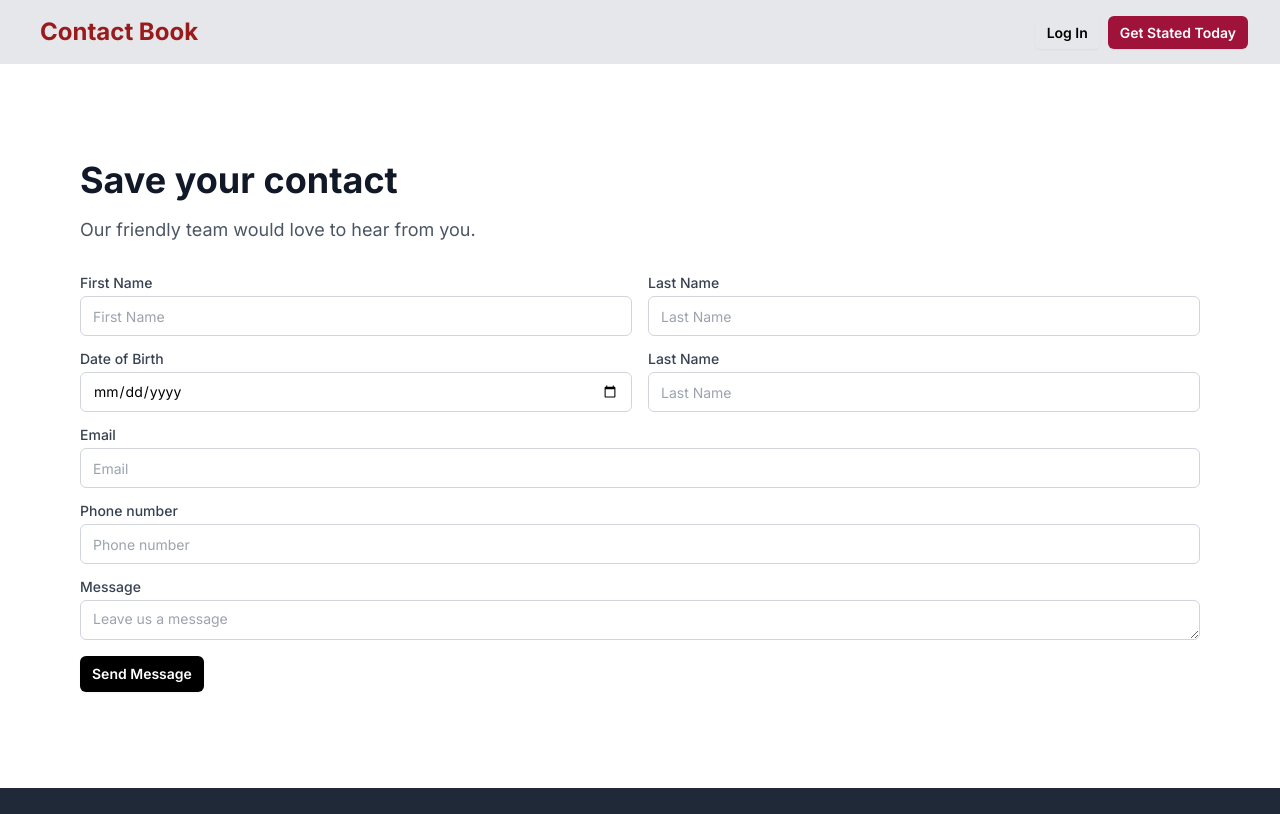
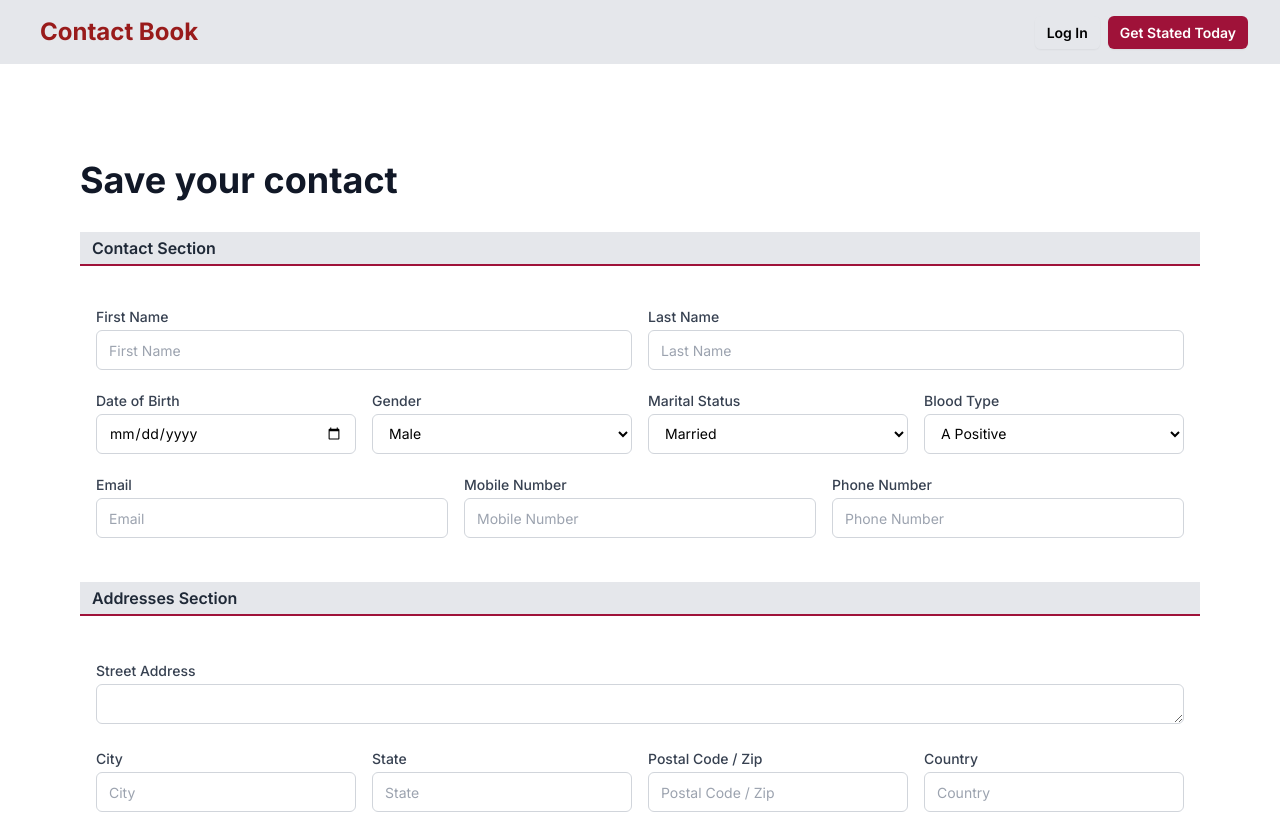
Before and after one commit to SurajKushwaha23/contact-book, a Next.js app: page /add-contact-data in a window 1280 px wide. Shown: the top 814 px of the page. Built offline with nearby package versions, Linux system fonts and the light colour scheme.

Commit message:
Add contact form page

```diff
--- a/src/app/(contact-book)/add-contact-data/page.js
+++ b/src/app/(contact-book)/add-contact-data/page.js
@@ -11,12 +11,13 @@ export default function AddContactData() {
               <p className="text-2xl font-bold text-gray-900 md:text-4xl">
                 Save your contact
               </p>
-              <p className="mt-4 text-lg text-gray-600">
-                Our friendly team would love to hear from you.
-              </p>
 
               <form action="" className="mt-8 space-y-4">
-                <div className="grid w-full gap-y-4 md:gap-x-4 lg:grid-cols-2">
+                <p className="mt-4 text-md font-semibold text-gray-800 bg-gray-200 px-3 py-1 border-b-2 border-rose-800 border-solid">
+                  Contact Section
+                </p>
+                <div className="p-4">
+                  <div className="grid w-full gap-y-4 py-3 md:gap-x-4 lg:grid-cols-2">
                     <div className="grid w-full  items-center gap-1.5">
                       <label
                         className="text-sm font-medium leading-none text-gray-700 peer-disabled:cursor-not-allowed peer-disabled:opacity-70"
@@ -46,7 +47,7 @@ export default function AddContactData() {
                       />
                     </div>
                   </div>
-                <div className="grid w-full gap-y-4 md:gap-x-4 lg:grid-cols-2">
+                  <div className="grid w-full py-3 gap-y-4 md:gap-x-4 lg:grid-cols-4">
                     <div className="grid w-full  items-center gap-1.5">
                       <label
                         className="text-sm font-medium leading-none text-gray-700 peer-disabled:cursor-not-allowed peer-disabled:opacity-70"
@@ -64,63 +65,181 @@ export default function AddContactData() {
                         className="text-sm font-medium leading-none text-gray-700 peer-disabled:cursor-not-allowed peer-disabled:opacity-70"
                         htmlFor="last_name"
                       >
-                      Last Name
+                        Gender
                       </label>
-                    <input
-                      className="flex h-10 w-full rounded-md border border-gray-300 bg-transparent px-3 py-2 text-sm placeholder:text-gray-400 focus:outline-none focus:ring-1 focus:ring-gray-400 focus:ring-offset-1 disabled:cursor-not-allowed disabled:opacity-50 dark:border-gray-700 dark:text-gray-50 dark:focus:ring-gray-400 dark:focus:ring-offset-gray-900"
-                      type="text"
-                      id="last_name"
-                      placeholder="Last Name"
-                    />
-                  </div>
+                      <select
+                        name="gender"
+                        autoComplete="country-name"
+                        className="block h-10 w-full rounded-md border border-gray-300 bg-transparent px-3 py-2 text-sm placeholder:text-gray-400 focus:outline-none focus:ring-1 focus:ring-gray-400 focus:ring-offset-1 disabled:cursor-not-allowed disabled:opacity-50 dark:border-gray-700 dark:text-gray-50 dark:focus:ring-gray-400 dark:focus:ring-offset-gray-900"
+                      >
+                        <option>Male</option>
+                        <option>Female</option>
+                        <option>Other</option>
+                      </select>
                     </div>
                     <div className="grid w-full  items-center gap-1.5">
                       <label
                         className="text-sm font-medium leading-none text-gray-700 peer-disabled:cursor-not-allowed peer-disabled:opacity-70"
-                    htmlFor="email"
+                        htmlFor="last_name"
+                      >
+                        Marital Status
+                      </label>
+                      <select
+                        name="maritalStatus"
+                        autoComplete="country-name"
+                        className="block h-10 w-full rounded-md border border-gray-300 bg-transparent px-3 py-2 text-sm placeholder:text-gray-400 focus:outline-none focus:ring-1 focus:ring-gray-400 focus:ring-offset-1 disabled:cursor-not-allowed disabled:opacity-50 dark:border-gray-700 dark:text-gray-50 dark:focus:ring-gray-400 dark:focus:ring-offset-gray-900"
+                      >
+                        <option>Married</option>
+                        <option>Not married</option>
+                        <option>Single</option>
+                        <option>Widowed</option>
+                        <option>Divorced</option>
+                      </select>
+                    </div>
+                    <div className="grid w-full  items-center gap-1.5">
+                      <label
+                        className="text-sm font-medium leading-none text-gray-700 peer-disabled:cursor-not-allowed peer-disabled:opacity-70"
+                        htmlFor="last_name"
+                      >
+                        Blood Type
+                      </label>
+                      <select
+                        name="bloodType"
+                        autoComplete="bloodType"
+                        className="block h-10 w-full rounded-md border border-gray-300 bg-transparent px-3 py-2 text-sm placeholder:text-gray-400 focus:outline-none focus:ring-1 focus:ring-gray-400 focus:ring-offset-1 disabled:cursor-not-allowed disabled:opacity-50 dark:border-gray-700 dark:text-gray-50 dark:focus:ring-gray-400 dark:focus:ring-offset-gray-900"
+                      >
+                        <option>A Positive</option>
+                        <option>A Negative</option>
+                        <option>B Positive</option>
+                        <option>B Negative</option>
+                        <option>O Positive</option>
+                        <option>O Negative</option>
+                        <option>AB Positive</option>
+                        <option>AB Negative</option>
+                      </select>
+                    </div>
+                  </div>
+                  <div className="grid w-full gap-y-4 py-3 md:gap-x-4 lg:grid-cols-3">
+                    <div className="grid w-full  items-center gap-1.5">
+                      <label
+                        className="text-sm font-medium leading-none text-gray-700 peer-disabled:cursor-not-allowed peer-disabled:opacity-70"
+                        htmlFor="first_name"
                       >
                         Email
                       </label>
                       <input
                         className="flex h-10 w-full rounded-md border border-gray-300 bg-transparent px-3 py-2 text-sm placeholder:text-gray-400 focus:outline-none focus:ring-1 focus:ring-gray-400 focus:ring-offset-1 disabled:cursor-not-allowed disabled:opacity-50 dark:border-gray-700 dark:text-gray-50 dark:focus:ring-gray-400 dark:focus:ring-offset-gray-900"
                         type="text"
-                    id="email"
                         placeholder="Email"
                       />
                     </div>
                     <div className="grid w-full  items-center gap-1.5">
                       <label
                         className="text-sm font-medium leading-none text-gray-700 peer-disabled:cursor-not-allowed peer-disabled:opacity-70"
-                    htmlFor="phone_number"
+                        htmlFor="last_name"
                       >
-                    Phone number
+                        Mobile Number
                       </label>
                       <input
                         className="flex h-10 w-full rounded-md border border-gray-300 bg-transparent px-3 py-2 text-sm placeholder:text-gray-400 focus:outline-none focus:ring-1 focus:ring-gray-400 focus:ring-offset-1 disabled:cursor-not-allowed disabled:opacity-50 dark:border-gray-700 dark:text-gray-50 dark:focus:ring-gray-400 dark:focus:ring-offset-gray-900"
-                    type="tel"
-                    id="phone_number"
-                    placeholder="Phone number"
+                        type="text"
+                        placeholder="Mobile Number"
                       />
                     </div>
                     <div className="grid w-full  items-center gap-1.5">
                       <label
                         className="text-sm font-medium leading-none text-gray-700 peer-disabled:cursor-not-allowed peer-disabled:opacity-70"
-                    htmlFor="message"
+                        htmlFor="last_name"
                       >
-                    Message
+                        Phone Number
+                      </label>
+                      <input
+                        className="flex h-10 w-full rounded-md border border-gray-300 bg-transparent px-3 py-2 text-sm placeholder:text-gray-400 focus:outline-none focus:ring-1 focus:ring-gray-400 focus:ring-offset-1 disabled:cursor-not-allowed disabled:opacity-50 dark:border-gray-700 dark:text-gray-50 dark:focus:ring-gray-400 dark:focus:ring-offset-gray-900"
+                        type="text"
+                        placeholder="Phone Number"
+                      />
+                    </div>
+                  </div>
+                </div>
+                <p className="mt-4 text-md font-semibold text-gray-800 bg-gray-200 px-3 py-1 border-b-2 border-rose-800 border-solid">
+                  Addresses Section
+                </p>
+                <div className="p-4">
+                  <div className="grid w- py-4  items-center gap-1.5">
+                    <label
+                      className="text-sm font-medium leading-none text-gray-700 peer-disabled:cursor-not-allowed peer-disabled:opacity-70"
+                      htmlFor="email"
+                    >
+                      Street Address
                     </label>
                     <textarea
                       className="flex h-10 w-full rounded-md border border-gray-300 bg-transparent px-3 py-2 text-sm placeholder:text-gray-400 focus:outline-none focus:ring-1 focus:ring-gray-400 focus:ring-offset-1 disabled:cursor-not-allowed disabled:opacity-50 dark:border-gray-700 dark:text-gray-50 dark:focus:ring-gray-400 dark:focus:ring-offset-gray-900"
-                    id="message"
-                    placeholder="Leave us a message"
-                    cols={3}
+                      type="text"
+                      rows="3"
                     />
                   </div>
+
+                  <div className="grid w-full gap-y-4 py-3 md:gap-x-4 lg:grid-cols-4">
+                    <div className="grid w-full  items-center gap-1.5">
+                      <label
+                        className="text-sm font-medium leading-none text-gray-700 peer-disabled:cursor-not-allowed peer-disabled:opacity-70"
+                        htmlFor="first_name"
+                      >
+                        City
+                      </label>
+                      <input
+                        className="flex h-10 w-full rounded-md border border-gray-300 bg-transparent px-3 py-2 text-sm placeholder:text-gray-400 focus:outline-none focus:ring-1 focus:ring-gray-400 focus:ring-offset-1 disabled:cursor-not-allowed disabled:opacity-50 dark:border-gray-700 dark:text-gray-50 dark:focus:ring-gray-400 dark:focus:ring-offset-gray-900"
+                        type="text"
+                        placeholder="City"
+                      />
+                    </div>
+                    <div className="grid w-full  items-center gap-1.5">
+                      <label
+                        className="text-sm font-medium leading-none text-gray-700 peer-disabled:cursor-not-allowed peer-disabled:opacity-70"
+                        htmlFor="last_name"
+                      >
+                        State
+                      </label>
+                      <input
+                        className="flex h-10 w-full rounded-md border border-gray-300 bg-transparent px-3 py-2 text-sm placeholder:text-gray-400 focus:outline-none focus:ring-1 focus:ring-gray-400 focus:ring-offset-1 disabled:cursor-not-allowed disabled:opacity-50 dark:border-gray-700 dark:text-gray-50 dark:focus:ring-gray-400 dark:focus:ring-offset-gray-900"
+                        type="text"
+                        placeholder="State"
+                      />
+                    </div>
+                    <div className="grid w-full  items-center gap-1.5">
+                      <label
+                        className="text-sm font-medium leading-none text-gray-700 peer-disabled:cursor-not-allowed peer-disabled:opacity-70"
+                        htmlFor="last_name"
+                      >
+                        Postal Code / Zip
+                      </label>
+                      <input
+                        className="flex h-10 w-full rounded-md border border-gray-300 bg-transparent px-3 py-2 text-sm placeholder:text-gray-400 focus:outline-none focus:ring-1 focus:ring-gray-400 focus:ring-offset-1 disabled:cursor-not-allowed disabled:opacity-50 dark:border-gray-700 dark:text-gray-50 dark:focus:ring-gray-400 dark:focus:ring-offset-gray-900"
+                        type="text"
+                        placeholder="Postal Code / Zip"
+                      />
+                    </div>
+                    <div className="grid w-full  items-center gap-1.5">
+                      <label
+                        className="text-sm font-medium leading-none text-gray-700 peer-disabled:cursor-not-allowed peer-disabled:opacity-70"
+                        htmlFor="last_name"
+                      >
+                        Country
+                      </label>
+                      <input
+                        className="flex h-10 w-full rounded-md border border-gray-300 bg-transparent px-3 py-2 text-sm placeholder:text-gray-400 focus:outline-none focus:ring-1 focus:ring-gray-400 focus:ring-offset-1 disabled:cursor-not-allowed disabled:opacity-50 dark:border-gray-700 dark:text-gray-50 dark:focus:ring-gray-400 dark:focus:ring-offset-gray-900"
+                        type="text"
+                        placeholder="Country"
+                      />
+                    </div>
+                  </div>
+                </div>
+
                 <button
                   type="button"
-                  className=" rounded-md bg-black px-3 py-2 text-sm font-semibold text-white shadow-sm hover:bg-black/80 focus-visible:outline focus-visible:outline-2 focus-visible:outline-offset-2 focus-visible:outline-black"
+                  className=" rounded-md bg-rose-800 px-3 py-2 text-sm font-semibold text-white shadow-sm hover:bg-rose/80 focus-visible:outline focus-visible:outline-2 focus-visible:outline-offset-2 focus-visible:outline-rose"
                 >
-                  Send Message
+                  Save Contact
                 </button>
               </form>
             </div>
```
Lines whose indentation alone changed are shown as unchanged.
